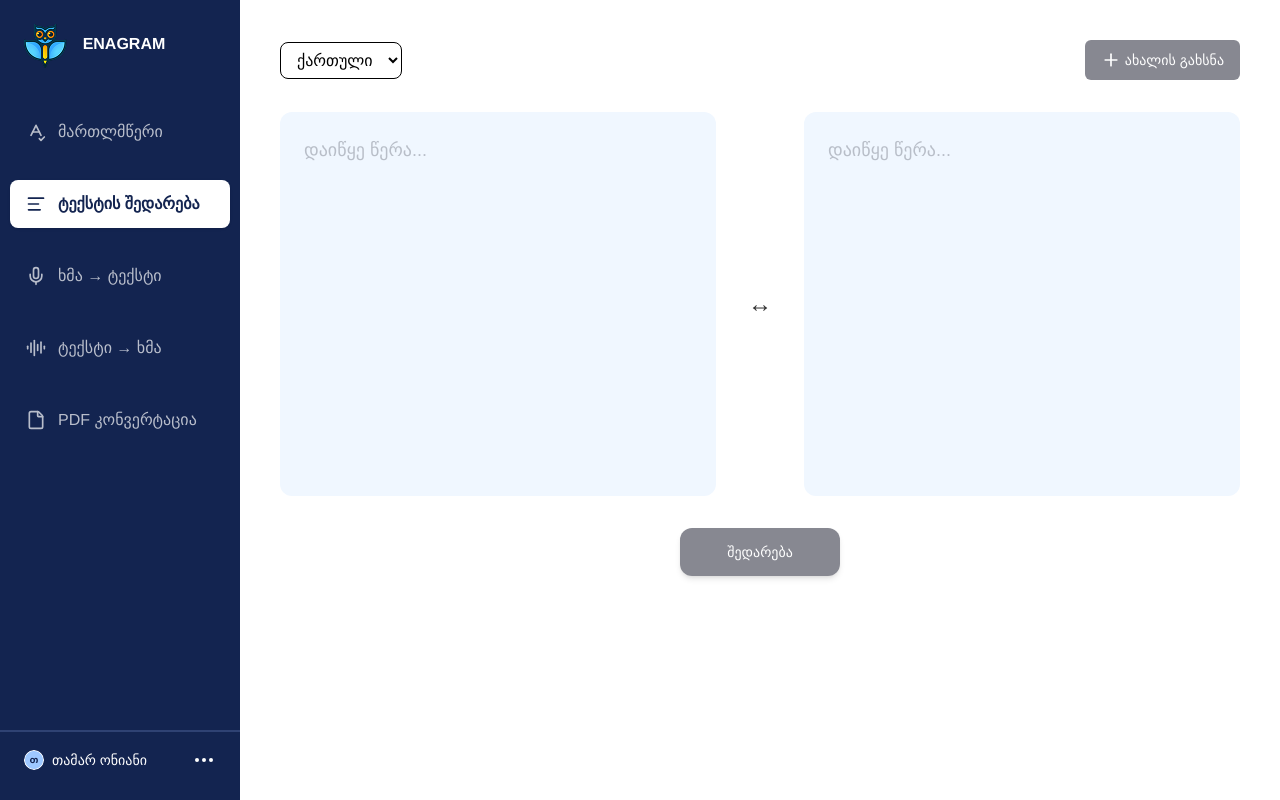
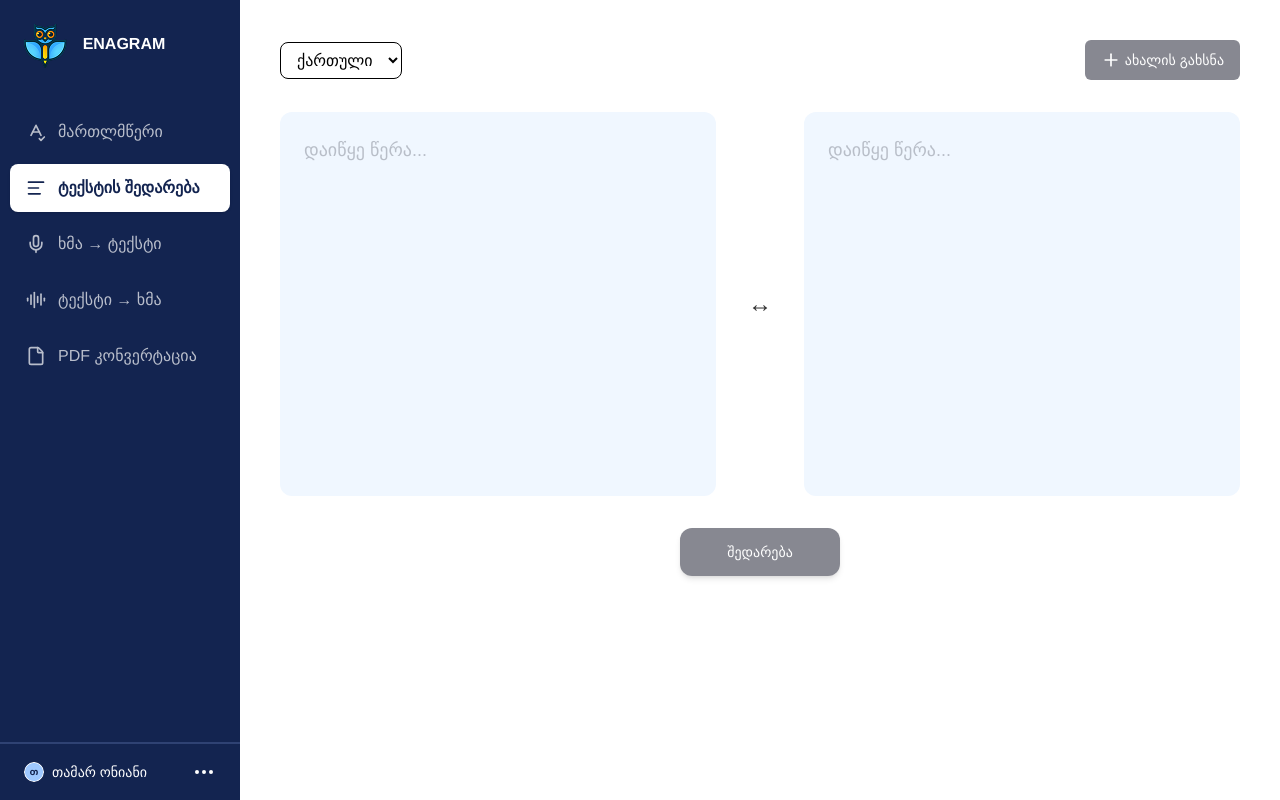
Before and after one commit to ZuRaSha16/text-compare, a React (Vite) app: page / in a window 1280 px wide. Built offline with nearby package versions, Linux system fonts and the light colour scheme.

Commit message:
feat(add):button switch animation, hover aniamtion on mobile header icon, userpanel component

```diff
--- a/src/components/Sidebar.tsx
+++ b/src/components/Sidebar.tsx
@@ -1,16 +1,8 @@
-import { useState } from "react";
+/* eslint-disable react-hooks/set-state-in-effect */
+import { useState, useRef, useEffect } from "react";
 import logo from "../assets/logo.png";
-import user from "../assets/user.png";
-import {
-  AudioLines,
-  File,
-  Text,
-  Mic,
-  SpellCheck,
-  MoreHorizontal,
-  Menu,
-  X,
-} from "lucide-react";
+import { AudioLines, File, Text, Mic, SpellCheck, Menu, X } from "lucide-react";
+import UserPanel from "./UserPanel";
 
 export type PageKey =
   | "compare"
@@ -36,29 +28,85 @@ const navItems: { key: PageKey; label: string; icon: React.ReactNode }[] = [
   { key: "pdf", label: "PDF კონვერტაცია", icon: <File size={20} /> },
 ];
 
-export default function Sidebar({ activePage, onNavigate }: SidebarProps) {
-  const [mobileOpen, setMobileOpen] = useState(false);
+function NavList({
+  activePage,
+  onNavigate,
+}: {
+  activePage: PageKey;
+  onNavigate: (p: PageKey) => void;
+}) {
+  const activeIdx = navItems.findIndex((i) => i.key === activePage);
+  const btnRefs = useRef<(HTMLButtonElement | null)[]>([]);
+  const pillRef = useRef<HTMLDivElement | null>(null);
+  const activeIdxRef = useRef(activeIdx);
+  const [ready, setReady] = useState(false);
 
-  const NavButton = ({ item }: { item: (typeof navItems)[number] }) => {
+  const updatePill = (idx: number, animate: boolean) => {
+    const el = btnRefs.current[idx];
+    const pill = pillRef.current;
+    if (!el || !pill) return;
+    pill.style.transition = animate
+      ? "top 0.28s cubic-bezier(0.4, 0, 0.2, 1)"
+      : "none";
+    pill.style.top = `${el.offsetTop}px`;
+    pill.style.height = `${el.offsetHeight}px`;
+  };
+  useEffect(() => {
+    updatePill(activeIdxRef.current, false);
+
+    setReady(true);
+  }, []);
+  useEffect(() => {
+    activeIdxRef.current = activeIdx;
+    if (ready) updatePill(activeIdx, true);
+  }, [activeIdx, ready]);
+
+  useEffect(() => {
+    const observer = new ResizeObserver(() =>
+      updatePill(activeIdxRef.current, false),
+    );
+    btnRefs.current.forEach((el) => {
+      if (el) observer.observe(el);
+    });
+    return () => observer.disconnect();
+  }, []);
+
+  return (
+    <nav className="relative -mx-3.5">
+      <div
+        ref={pillRef}
+        className="absolute left-0 right-0 bg-white rounded-lg shadow-sm pointer-events-none"
+        style={{ zIndex: 0, opacity: ready ? 1 : 0 }}
+      />
+      <div className="flex flex-col gap-2">
+        {navItems.map((item, idx) => {
           const isActive = activePage === item.key;
           return (
             <button
-        onClick={() => {
-          onNavigate(item.key);
-          setMobileOpen(false);
+              key={item.key}
+              ref={(el) => {
+                btnRefs.current[idx] = el;
               }}
-        className={`flex items-center gap-3 w-full text-left px-4 py-3 rounded-lg transition-all
-          duration-200 whitespace-nowrap cursor-pointer
-          ${
-            isActive
-              ? "bg-white text-[#132450] font-semibold shadow-sm"
-              : "opacity-70"
-          }`}
+              onClick={() => onNavigate(item.key)}
+              className={`relative z-10 flex items-center gap-3 w-full text-left px-4 py-3 rounded-lg whitespace-nowrap cursor-pointer transition-colors duration-200
+                ${isActive ? "text-[#132450] font-semibold" : "text-white opacity-70"}`}
             >
               {item.icon}
               {item.label}
             </button>
           );
+        })}
+      </div>
+    </nav>
+  );
+}
+
+export default function Sidebar({ activePage, onNavigate }: SidebarProps) {
+  const [mobileOpen, setMobileOpen] = useState(false);
+
+  const handleNavigate = (page: PageKey) => {
+    onNavigate(page);
+    setMobileOpen(false);
   };
 
   return (
@@ -69,7 +117,10 @@ export default function Sidebar({ activePage, onNavigate }: SidebarProps) {
           <img src={logo} alt="Enagram Logo" className="w-[42.65px]" />
           <h1 className="font-bold">ENAGRAM</h1>
         </div>
-        <button onClick={() => setMobileOpen(!mobileOpen)}>
+        <button
+          onClick={() => setMobileOpen(!mobileOpen)}
+          className="cursor-pointer"
+        >
           {mobileOpen ? <X size={28} /> : <Menu size={28} />}
         </button>
       </div>
@@ -91,28 +142,15 @@ export default function Sidebar({ activePage, onNavigate }: SidebarProps) {
         <div className="flex gap-4 mb-10">
           <img src={logo} alt="Enagram Logo" className="w-[42.65px]" />
           <h1 className="my-2 font-bold">ENAGRAM</h1>
-          <button onClick={() => setMobileOpen(false)} className="ml-auto">
+          <button
+            onClick={() => setMobileOpen(false)}
+            className="ml-auto cursor-pointer"
+          >
             <X size={24} />
           </button>
         </div>
-        <nav className="space-y-6 -mx-3.5">
-          {navItems.map((item) => (
-            <NavButton key={item.key} item={item} />
-          ))}
-        </nav>
-        <div className="mt-auto mb-1 w-full">
-          <div className="border border-[#9EB9FF33] mb-4 -mx-6"></div>
-          <div className="flex items-center justify-between">
-            <div className="flex items-center gap-2">
-              <img src={user} alt="user" className="w-5 h-5 rounded-full" />
-              <h1 className="text-white text-[14px]">თამარ ონიანი</h1>
-            </div>
-            <MoreHorizontal
-              size={24}
-              className="cursor-pointer opacity-100 hover:opacity-70 transition-opacity"
-            />
-          </div>
-        </div>
+        <NavList activePage={activePage} onNavigate={handleNavigate} />
+        <UserPanel />
       </div>
 
       {/* Desktop Sidebar */}
@@ -121,24 +159,8 @@ export default function Sidebar({ activePage, onNavigate }: SidebarProps) {
           <img src={logo} alt="Enagram Logo" className="w-[42.65px]" />
           <h1 className="my-2 font-bold">ENAGRAM</h1>
         </div>
-        <nav className="space-y-6 -mx-3.5">
-          {navItems.map((item) => (
-            <NavButton key={item.key} item={item} />
-          ))}
-        </nav>
-        <div className="mt-auto mb-1 w-full">
-          <div className="border border-[#9EB9FF33] mb-4 -mx-6"></div>
-          <div className="flex items-center justify-between">
-            <div className="flex items-center gap-2">
-              <img src={user} alt="user" className="w-5 h-5 rounded-full" />
-              <h1 className="text-white text-[14px]">თამარ ონიანი</h1>
-            </div>
-            <MoreHorizontal
-              size={24}
-              className="cursor-pointer opacity-100 hover:opacity-70 transition-opacity"
-            />
-          </div>
-        </div>
+        <NavList activePage={activePage} onNavigate={handleNavigate} />
+        <UserPanel />
       </div>
     </>
   );
--- /dev/null
+++ b/src/components/UserPanel.tsx
@@ -0,0 +1,20 @@
+import user from "../assets/user.png";
+import { MoreHorizontal } from "lucide-react";
+
+export default function UserPanel() {
+  return (
+    <div className="mt-auto -mb-2 w-full">
+      <div className="border border-[#9EB9FF33] mb-4 -mx-6" />
+      <div className="flex items-center justify-between">
+        <div className="flex items-center gap-2">
+          <img src={user} alt="user" className="w-5 h-5 rounded-full" />
+          <h1 className="text-white text-[14px]">თამარ ონიანი</h1>
+        </div>
+        <MoreHorizontal
+          size={24}
+          className="cursor-pointer opacity-100 hover:opacity-70 transition-opacity"
+        />
+      </div>
+    </div>
+  );
+}
```
Lines whose indentation alone changed are shown as unchanged.
